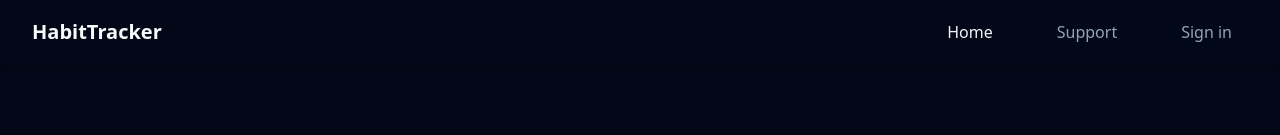
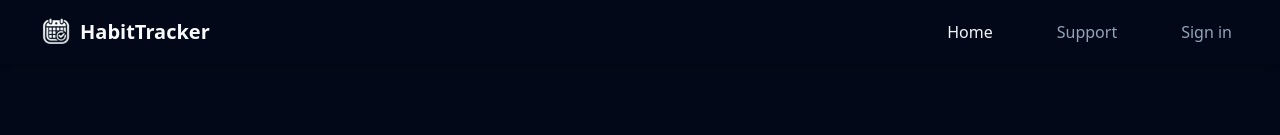
Before and after one commit to aryanbhat/habitify, a React (Vite) app: page / in a window 1280 px wide. Shown: the top 135 px of the page. Built offline with nearby package versions, Linux system fonts and the light colour scheme; no server answers.

Commit message:
feature : added logo

```diff
--- a/src/components/ui/navbar.tsx
+++ b/src/components/ui/navbar.tsx
@@ -72,12 +72,13 @@ export default function Navbar() {
         <div className="flex items-center justify-between h-16">
           <div className="flex items-center">
             <span
-              className="text-xl font-bold text-primary cursor-pointer"
+              className="text-xl font-bold text-primary cursor-pointer flex items-center"
               onClick={() => {
                 navigate("/");
               }}
             >
-              HabitTracker
+              <img src="/logo.png" className=" h-12" />
+              <span>HabitTracker</span>
             </span>
           </div>
 
```
Also changed, not shown: public/logo.png (added).
